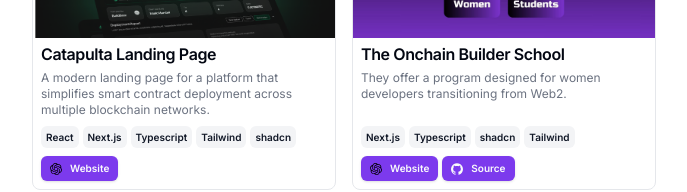
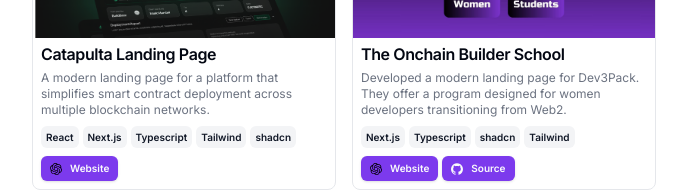
Before and after one commit to lucilapastore/landing-page, a Next.js app: page / in a window 1280 px wide. Shown: the part 1645-1837 px from the top of the page, without its empty margins (296-983 px from the left). Built offline with nearby package versions, Linux system fonts and the light colour scheme.

Commit message:
fix: update project description for Dev3Pack landing page in resume

```diff
--- a/src/data/resume.tsx
+++ b/src/data/resume.tsx
@@ -203,7 +203,7 @@
       dates: "Jan 2025 - Feb 2025",
       active: true,
       description:
-        "They offer a program designed for women developers transitioning from Web2.",
+        "Developed a modern landing page for Dev3Pack. They offer a program designed for women developers transitioning from Web2.",
       technologies: ["Next.js", "Typescript", "shadcn", "Tailwind"],
       links: [
         {
```
